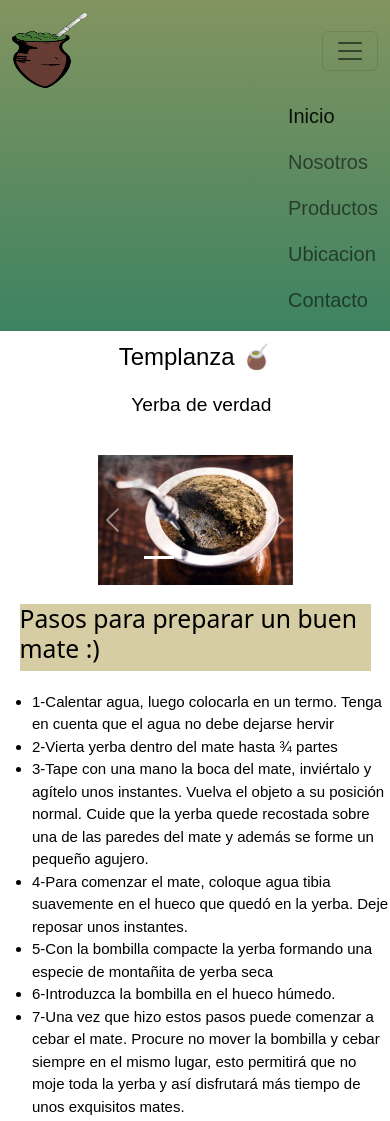
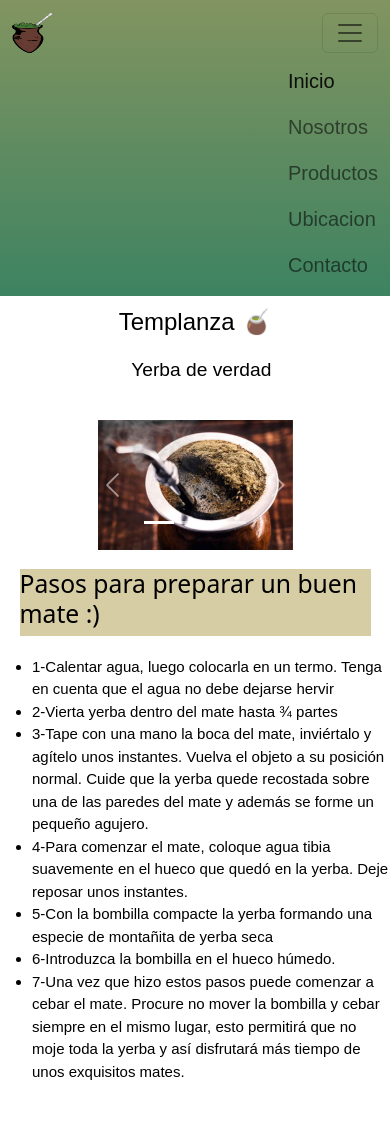
Before and after one commit to IBenitez13/PF-BENITEZ, a plain HTML site: page index.html in a window 390 px wide. Shown: the top 1121 px of the page. Drawn offline with nearby package versions, Linux system fonts and the light colour scheme.

Commit message:
tercera pre-entrega-

```diff
--- a/style.css
+++ b/style.css
@@ -91,6 +91,10 @@
         background-image: linear-gradient(to bottom, #829460, #3D8361);
     }
 
+    .logo-mate{
+        height: 40px;
+        width: 40px;
+    }
 
     .titulo-nombre{
         font-size: 50px;
```
